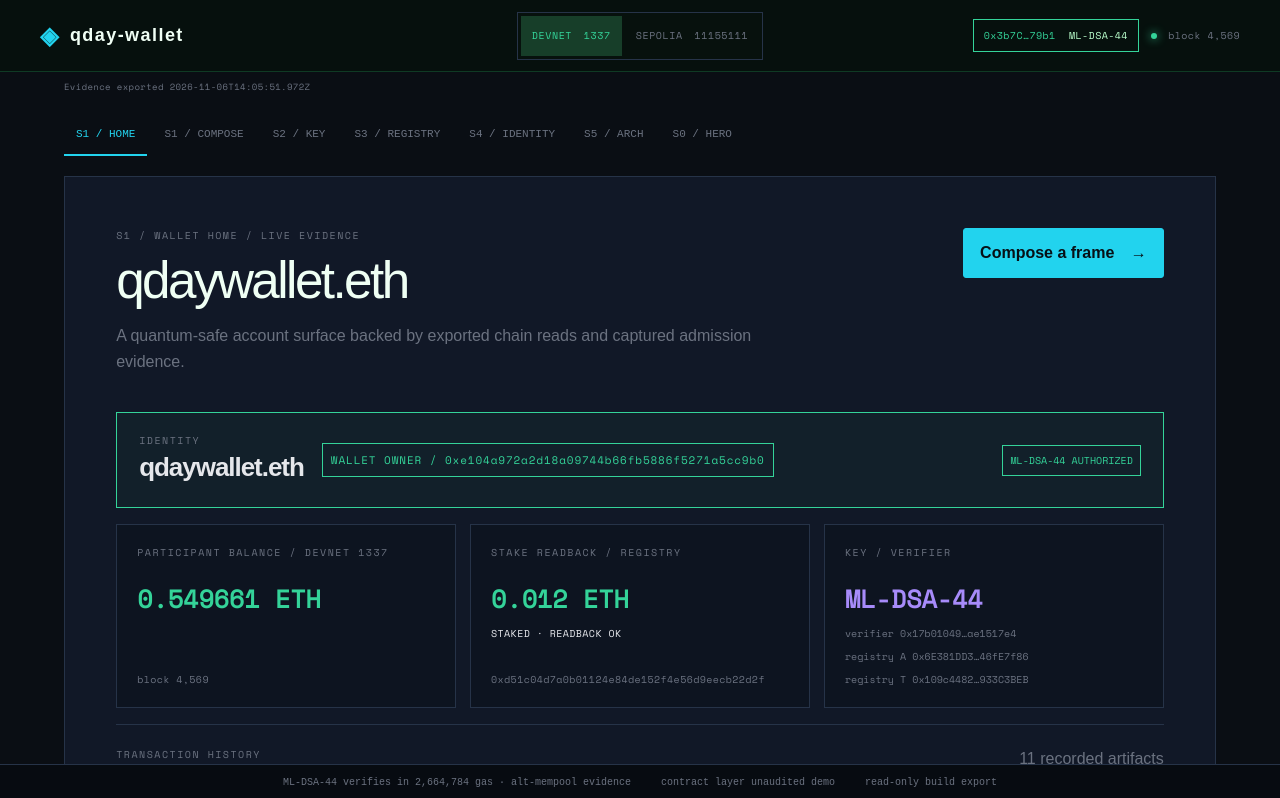
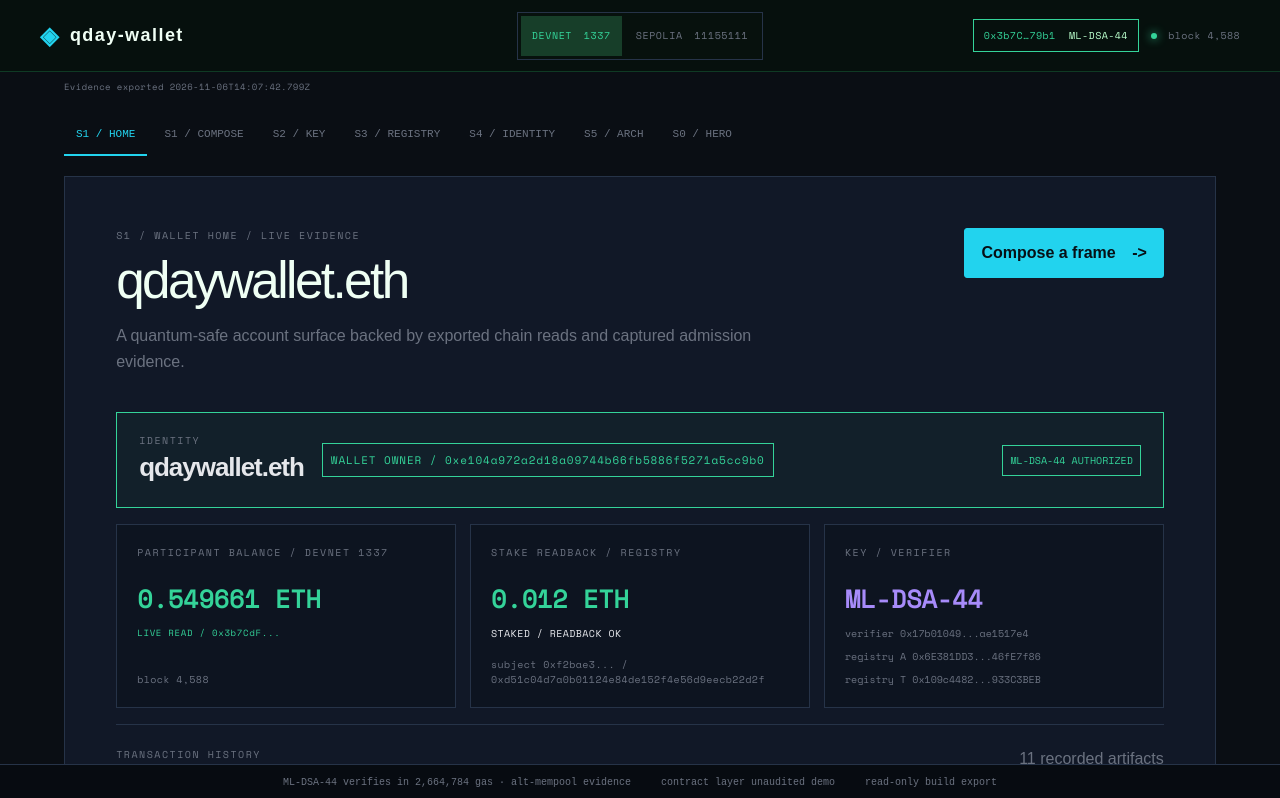
Before and after one commit to aruck-commits/qday-wallet, a React (Vite) app in the folder app/: page / in a window 1280 px wide. Shown: the top 798 px of the page. Built offline with nearby package versions, Linux system fonts and the light colour scheme.

Commit message:
feat: G6 wallet home

```diff
--- a/app/src/data/demoEvidence.json
+++ b/app/src/data/demoEvidence.json
@@ -1,5 +1,5 @@
 {
-  "generatedAt": "2026-11-06T14:05:51.972Z",
+  "generatedAt": "2026-11-06T14:07:42.799Z",
   "exportMode": "live-read-only",
   "account": {
     "address": "0x3b7CdFf8ED99272338abF93A3B31b13421f779b1",
@@ -18,7 +18,7 @@
     "devnet": {
       "chainId": 1337,
       "participant": "0x3b7CdFf8ED99272338abF93A3B31b13421f779b1",
-      "lastBlock": 4569,
+      "lastBlock": 4588,
       "balanceWei": "549660836018000000",
       "balanceEth": "0.549661",
       "stakeSubject": "0xf2bae312209239cb623c23d2f131269fc5f46006",
@@ -30,7 +30,7 @@
     },
     "sepolia": {
       "chainId": 11155111,
-      "latestBlock": 12077040,
+      "latestBlock": 12077049,
       "error": null
     }
   },
--- a/app/src/screens/S1WalletHome.tsx
+++ b/app/src/screens/S1WalletHome.tsx
@@ -1,21 +1,20 @@
 import { motion } from "framer-motion";
-import { TxChip } from "../components/TxChip";
 import type { DemoEvidence } from "../lib/evidence";
 import type { Screen } from "../lib/demoStore";
 
 const fade = { hidden: { opacity: 0, y: 12 }, show: { opacity: 1, y: 0 } };
-const short = (value: string) => `${value.slice(0, 10)}…${value.slice(-8)}`;
+const short = (value: string) => `${value.slice(0, 10)}...${value.slice(-8)}`;
 
 export function S1WalletHome({ evidence, navigate }: { evidence: DemoEvidence; navigate: (screen: Screen) => void }) {
   const devnet = evidence.live.devnet;
   return <motion.section className="screen home-screen" initial="hidden" animate="show" variants={{ show: { transition: { staggerChildren: 0.07 } } }}>
-    <motion.div className="screen-heading" variants={fade}><div><p className="eyebrow">S1 / WALLET HOME / LIVE EVIDENCE</p><h2>{evidence.ens.name}</h2><p className="screen-lede">A quantum-safe account surface backed by exported chain reads and captured admission evidence.</p></div><button className="button-primary" onClick={() => navigate("console")}>Compose a frame <span>→</span></button></motion.div>
-    <motion.div className="identity-card" variants={fade}><div><span className="section-kicker">IDENTITY</span><strong>{evidence.ens.name}</strong></div><span className="owner-chip">WALLET OWNER / {evidence.ens.wallet}</span><span className="live-stamp">ML-DSA-44 AUTHORIZED</span></motion.div>
+    <motion.div className="screen-heading" variants={fade}><div><p className="eyebrow">S1 / WALLET HOME / LIVE EVIDENCE</p><h2>{evidence.ens.name}</h2><p className="screen-lede">A quantum-safe account surface backed by exported chain reads and captured admission evidence.</p></div><button className="button-primary" onClick={() => navigate("console")}>Compose a frame <span>-&gt;</span></button></motion.div>
+    <motion.div className="identity-card" variants={fade}><div><span className="section-kicker">IDENTITY</span><strong>{evidence.ens.name}</strong></div><span className="owner-chip">WALLET OWNER / {evidence.ens.wallet}</span><span className="live-stamp">{evidence.protocol.name} AUTHORIZED</span></motion.div>
     <div className="home-grid">
-      <motion.article className="home-card balance-card" variants={fade}><span className="section-kicker">PARTICIPANT BALANCE / DEVNET 1337</span>{devnet.balanceEth ? <strong>{devnet.balanceEth} ETH</strong> : <><strong className="muted">READ UNAVAILABLE</strong><p>{devnet.error ?? "No live balance read was returned."}</p></>}<span className="card-foot">block {devnet.lastBlock?.toLocaleString("en-IN") ?? "awaiting read"}</span></motion.article>
-      <motion.article className="home-card stake-card" variants={fade}><span className="section-kicker">STAKE READBACK / REGISTRY</span><strong>{evidence.demo.staked.stakeEth} ETH</strong><span className="stake-status">{devnet.stakeReadback || evidence.demo.staked.stakeReadback ? "STAKED · READBACK OK" : "RECORDED · READBACK PENDING"}</span><span className="card-foot">{evidence.demo.staked.stakeRegistry}</span></motion.article>
-      <motion.article className="home-card key-card" variants={fade}><span className="section-kicker">KEY / VERIFIER</span><strong>{evidence.protocol.name}</strong><span>verifier {short(evidence.deployments.verifier)}</span><span>registry A {short(evidence.keyRegistry.registerA ?? "")}</span><span>registry T {short(evidence.keyRegistry.registerT ?? "")}</span></motion.article>
+      <motion.article className="home-card balance-card" variants={fade}><span className="section-kicker">PARTICIPANT BALANCE / DEVNET {devnet.chainId}</span>{devnet.balanceEth ? <><strong>{devnet.balanceEth} ETH</strong><span className="read-stamp">LIVE READ / {devnet.participant.slice(0, 8)}...</span></> : <><strong className="muted">READ UNAVAILABLE</strong><p>{devnet.error ?? "No live balance read was returned."}</p></>}<span className="card-foot">block {devnet.lastBlock?.toLocaleString("en-IN") ?? "awaiting read"}</span></motion.article>
+      <motion.article className="home-card stake-card" variants={fade}><span className="section-kicker">STAKE READBACK / REGISTRY</span><strong>{devnet.stakeEth ?? evidence.demo.staked.stakeEth} ETH</strong><span className="stake-status">{devnet.stakeReadback || evidence.demo.staked.stakeReadback ? "STAKED / READBACK OK" : "RECORDED / READBACK PENDING"}</span><span className="card-foot">subject {devnet.stakeSubject.slice(0, 8)}... / {evidence.demo.staked.stakeRegistry}</span></motion.article>
+      <motion.article className="home-card key-card" variants={fade}><span className="section-kicker">KEY / VERIFIER</span><strong>{evidence.protocol.name}</strong><span>verifier {short(evidence.deployments.verifier)}</span><span>registry A {short(evidence.keyRegistry.registerA ?? "-")}</span><span>registry T {short(evidence.keyRegistry.registerT ?? "-")}</span></motion.article>
     </div>
-    <motion.div className="history-panel" variants={fade}><div className="panel-heading"><div><p className="section-kicker">TRANSACTION HISTORY</p><h3>Evidence trail</h3></div><span className="muted">{evidence.txHistory.length} recorded artifacts</span></div>{evidence.txHistory.map((item) => <div className="history-row" key={`${item.kind}-${item.hash}`}><span className={`history-icon history-${item.kind}`}>{item.kind === "stake" ? "↗" : item.kind === "ens-register" ? "◎" : item.kind === "passport" ? "◌" : "◈"}</span><div><strong>{item.label}</strong><span>{item.chain} · {short(item.hash)}</span></div><span className={`status-chip status-${item.status}`}>{item.status}</span>{item.explorerUrl && <a className="history-link" href={item.explorerUrl} target="_blank" rel="noreferrer" aria-label={`Open ${item.label}`}>↗</a>}</div>)}<div className="queue-row"><span className="history-icon history-pending">…</span><div><strong>PQ frame admission</strong><span>awaiting devnet window · captured proof in FINDINGS</span></div><span className="status-chip status-pending">queued</span></div><div className="queue-row"><span className="history-icon history-pending">…</span><div><strong>ENS PQ write</strong><span>role grant unreachable · captured proof in FINDINGS</span></div><span className="status-chip status-pending">queued</span></div></motion.div>
+    <motion.div className="history-panel" variants={fade}><div className="panel-heading"><div><p className="section-kicker">TRANSACTION HISTORY</p><h3>Evidence trail</h3></div><span className="muted">{evidence.txHistory.length} recorded artifacts</span></div>{evidence.txHistory.map((item) => <div className="history-row" key={`${item.kind}-${item.hash}`}><span className={`history-icon history-${item.kind}`}>{item.kind === "stake" ? "S" : item.kind === "ens-register" ? "E" : item.kind === "passport" ? "P" : "T"}</span><div><strong>{item.label}</strong><span>{item.chain} / {short(item.hash)}</span></div><span className={`status-chip status-${item.status}`}>{item.status}</span>{item.explorerUrl && <a className="history-link" href={item.explorerUrl} target="_blank" rel="noreferrer" aria-label={`Open ${item.label}`}>-&gt;</a>}</div>)}<div className="queue-row"><span className="history-icon history-pending">...</span><div><strong>PQ frame admission</strong><span>awaiting devnet window / captured proof in FINDINGS</span></div><span className="status-chip status-pending">queued</span></div><div className="queue-row"><span className="history-icon history-pending">...</span><div><strong>ENS PQ write</strong><span>role grant unreachable / captured proof in FINDINGS</span></div><span className="status-chip status-pending">queued</span></div></motion.div>
   </motion.section>;
 }
```
Also changed, not shown: app/src/chi.css.
